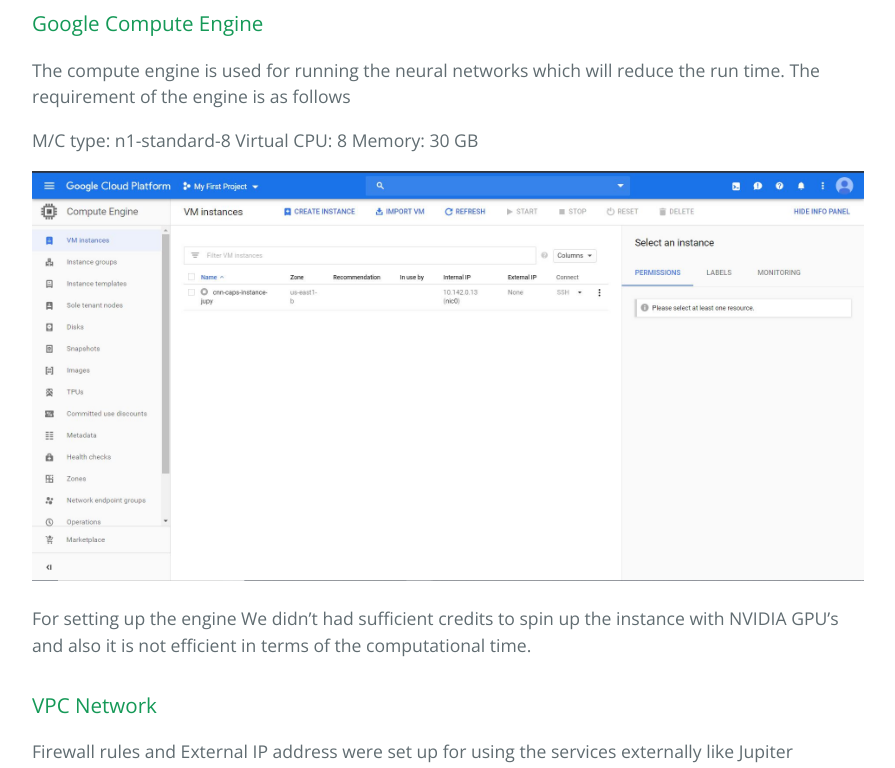
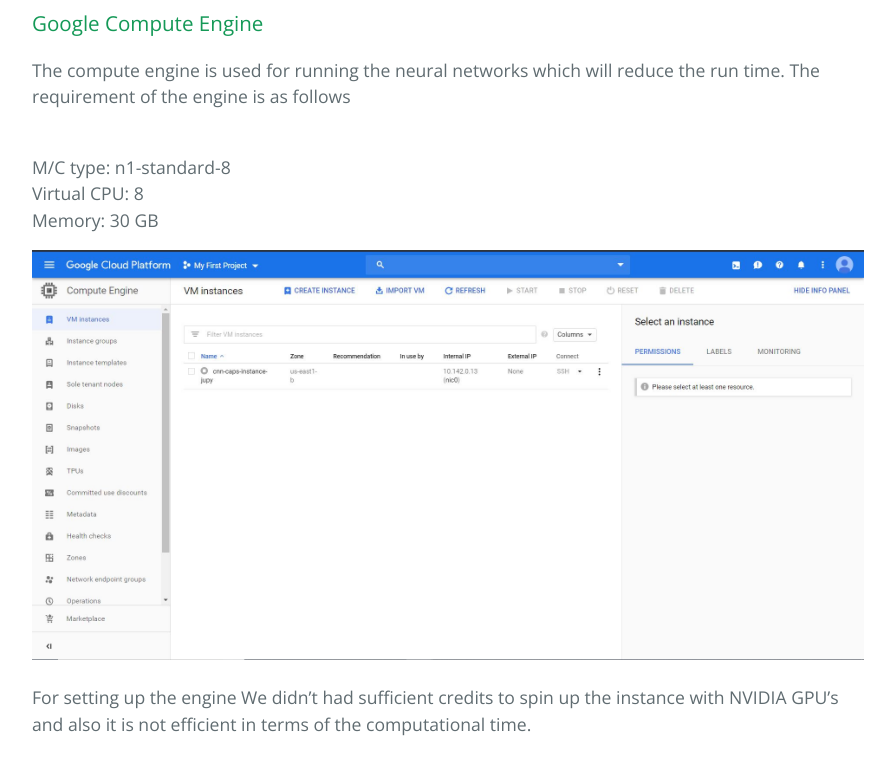
Before and after one commit to Sindhurakolli/DMDD_portfolio, a Jekyll site: the page built from cloud.md, in a window 1280 px wide and 900 px high, scrolled down 3619 px, cut to the strip 132-900 px from the top of the window. Shown: the whole strip, without its empty margins (192-1087 px from the left). Built offline with Jekyll 4.4.1, drawn with Linux system fonts in a browser that asks for light colours; our own code applies the rules of GitHub Pages for plain Markdown files; some of the changed lines change nothing that is shown.

Commit message:
Update cloud.md

```diff
--- a/cloud.md
+++ b/cloud.md
@@ -76,11 +76,11 @@
 
 The compute engine is used for running the neural networks which will reduce the run time. The requirement of the engine is as follows
 
-M/C type: n1-standard-8
-Virtual CPU: 8
-Memory: 30 GB
+<br>M/C type: n1-standard-8
+<br>Virtual CPU: 8
+<br>Memory: 30 GB
 
-![Branching](https://github.com/Sindhurakolli/DMDD_portfolio/blob/master/VM_instance.JPG)
+![Branching](https://raw.githubusercontent.com/Sindhurakolli/DMDD_portfolio/master/VM_instance.JPG)
 
 For setting up the engine We didn’t had sufficient credits to spin up the instance with NVIDIA GPU’s and also it is not efficient in terms of the computational time.
 
```
